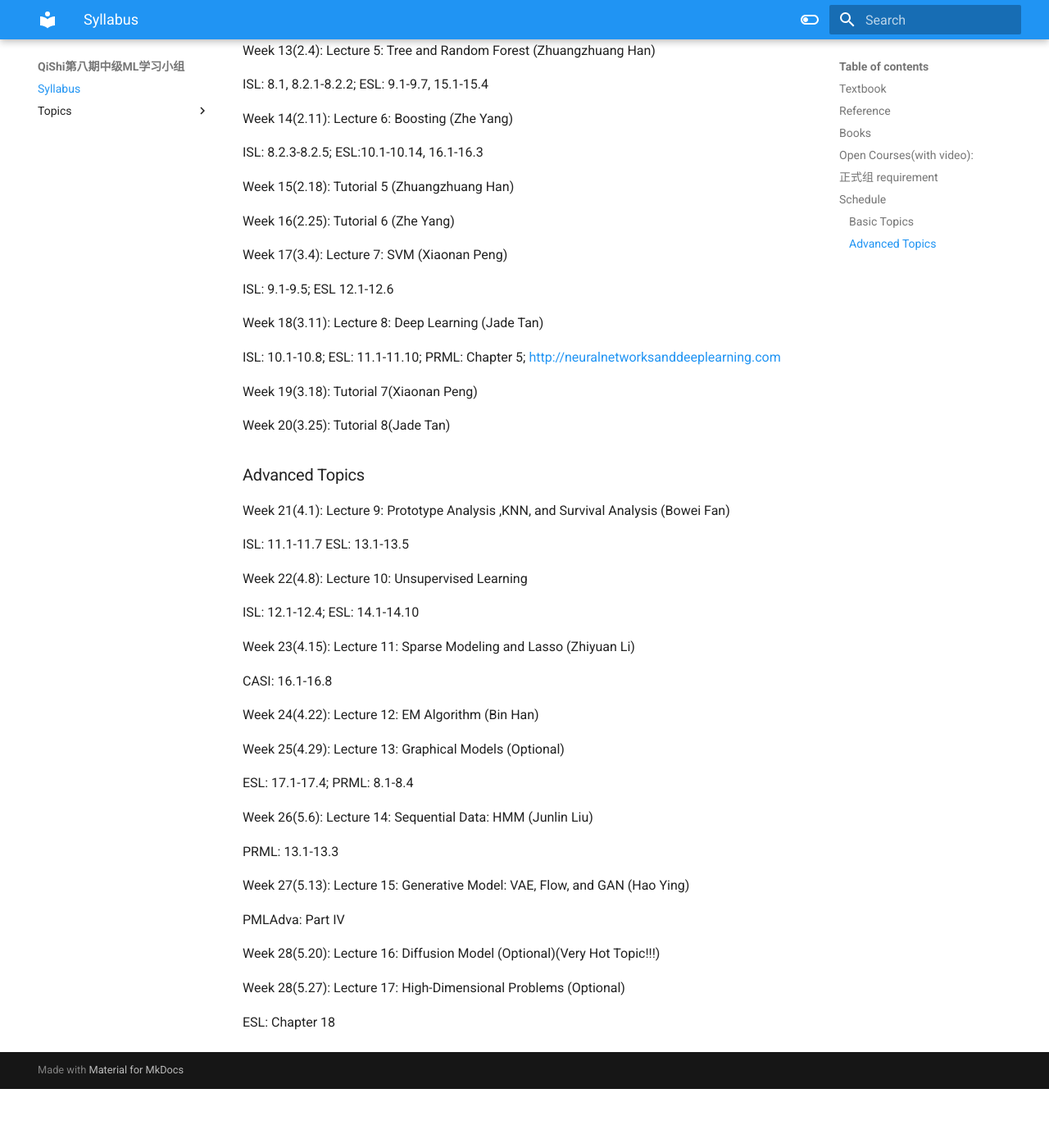
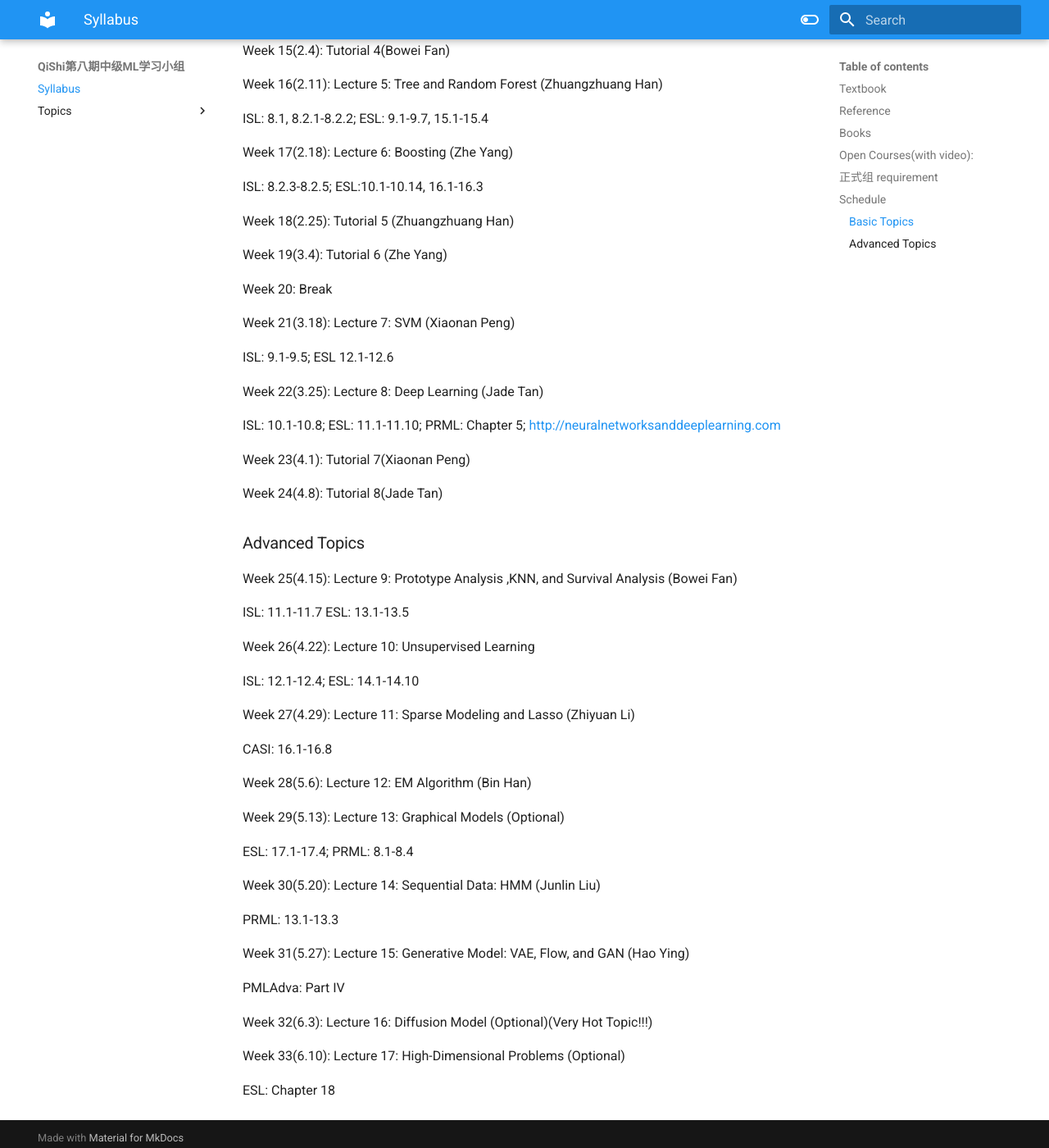
Before and after one commit to qishiclub/intermediate-ml-8th, an MkDocs documentation site: the page built from docs/index.md, in a window 1280 px wide and 1400 px high, scrolled down 2110 px. Shown: the whole window at 82% size. Built offline with MkDocs 1.6.1 and Material for MkDocs 9.7.7, drawn with Linux system fonts in a browser that asks for light colours; before the commit the page ends 3438 px from its top, so only the background shows below that; some of the changed text lies outside the part shown.

Commit message:
Update index.md

```diff
--- a/docs/index.md
+++ b/docs/index.md
@@ -76,68 +76,72 @@ Week 11(1.7): Lecture 3: Resampling, model selection: CV and Bootstrap (Hao Ying
 
 ISL: 5.1-5.2; ESL: 7.1-7.12, 8.1-8.4
 
-Week 8(1.14): Lecture 4: Additive Model and Kernel Smoothing Method (Bowei Fan) .14
+Week 12(1.14): Lecture 4: Additive Model and Kernel Smoothing Method (Bowei Fan) .14
 
 ISL: 7.1-7.7; ESL: 5.1-5.6, 6.1-6.9
 
-Week 11(1.21): Tutorial 3(Hao Ying)
+Week 13: Break
 
-Week 12(1.28): Tutorial 4(Bowei Fan)
+Week 14(1.28): Tutorial 3(Hao Ying)
 
-Week 13(2.4): Lecture 5: Tree and Random Forest (Zhuangzhuang Han)
+Week 15(2.4): Tutorial 4(Bowei Fan)
+
+Week 16(2.11): Lecture 5: Tree and Random Forest (Zhuangzhuang Han)
 
 ISL: 8.1, 8.2.1-8.2.2; ESL: 9.1-9.7, 15.1-15.4
 
-Week 14(2.11): Lecture 6: Boosting (Zhe Yang)
+Week 17(2.18): Lecture 6: Boosting (Zhe Yang)
 
 ISL: 8.2.3-8.2.5; ESL:10.1-10.14, 16.1-16.3
 
-Week 15(2.18): Tutorial 5 (Zhuangzhuang Han)
+Week 18(2.25): Tutorial 5 (Zhuangzhuang Han)
 
-Week 16(2.25): Tutorial 6 (Zhe Yang)
+Week 19(3.4): Tutorial 6 (Zhe Yang)
 
-Week 17(3.4): Lecture 7: SVM (Xiaonan Peng)
+Week 20: Break
+
+Week 21(3.18): Lecture 7: SVM (Xiaonan Peng)
 
 ISL: 9.1-9.5; ESL 12.1-12.6
 
-Week 18(3.11): Lecture 8: Deep Learning (Jade Tan)
+Week 22(3.25): Lecture 8: Deep Learning (Jade Tan)
 
 ISL: 10.1-10.8; ESL: 11.1-11.10; PRML: Chapter 5; [http://neuralnetworksanddeeplearning.com](http://neuralnetworksanddeeplearning.com/)
 
-Week 19(3.18): Tutorial 7(Xiaonan Peng)
+Week 23(4.1): Tutorial 7(Xiaonan Peng)
 
-Week 20(3.25): Tutorial 8(Jade Tan)
+Week 24(4.8): Tutorial 8(Jade Tan)
 
 ### Advanced Topics
 
-Week 21(4.1): Lecture 9: Prototype Analysis ,KNN, and Survival Analysis (Bowei Fan)
+Week 25(4.15): Lecture 9: Prototype Analysis ,KNN, and Survival Analysis (Bowei Fan)
 
 ISL: 11.1-11.7 ESL: 13.1-13.5
 
-Week 22(4.8): Lecture 10: Unsupervised Learning
+Week 26(4.22): Lecture 10: Unsupervised Learning
 
 ISL: 12.1-12.4; ESL: 14.1-14.10
 
-Week 23(4.15): Lecture 11: Sparse Modeling and Lasso (Zhiyuan Li)
+Week 27(4.29): Lecture 11: Sparse Modeling and Lasso (Zhiyuan Li)
 
 CASI: 16.1-16.8
 
-Week 24(4.22): Lecture 12: EM Algorithm (Bin Han)
+Week 28(5.6): Lecture 12: EM Algorithm (Bin Han)
 
-Week 25(4.29): Lecture 13: Graphical Models (Optional)
+Week 29(5.13): Lecture 13: Graphical Models (Optional)
 
 ESL: 17.1-17.4; PRML: 8.1-8.4
 
-Week 26(5.6): Lecture 14: Sequential Data: HMM (Junlin Liu)
+Week 30(5.20): Lecture 14: Sequential Data: HMM (Junlin Liu)
 
 PRML: 13.1-13.3
 
-Week 27(5.13): Lecture 15: Generative Model: VAE, Flow, and GAN (Hao Ying)
+Week 31(5.27): Lecture 15: Generative Model: VAE, Flow, and GAN (Hao Ying)
 
 PMLAdva: Part IV
 
-Week 28(5.20): Lecture 16: Diffusion Model (Optional)(Very Hot Topic!!!)
+Week 32(6.3): Lecture 16: Diffusion Model (Optional)(Very Hot Topic!!!)
 
-Week 28(5.27): Lecture 17: High-Dimensional Problems (Optional)
+Week 33(6.10): Lecture 17: High-Dimensional Problems (Optional)
 
 ESL: Chapter 18
```
